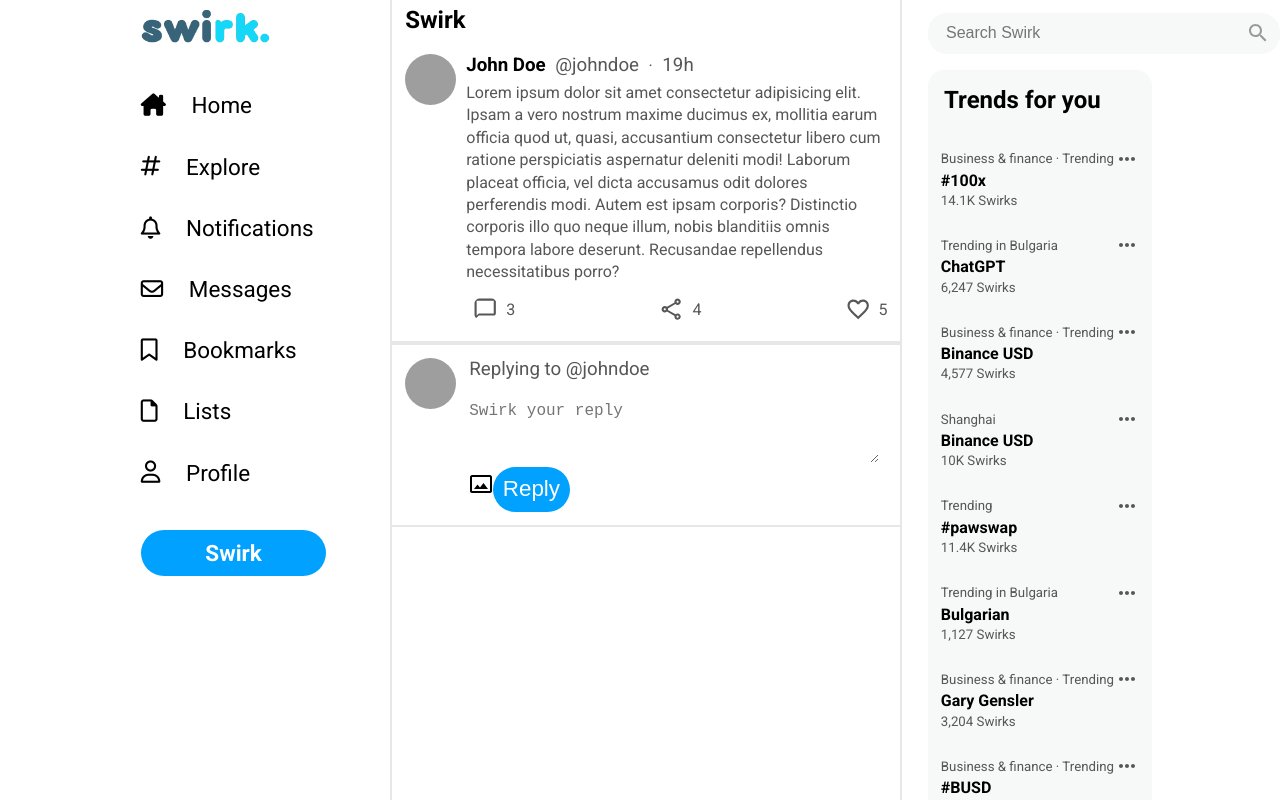
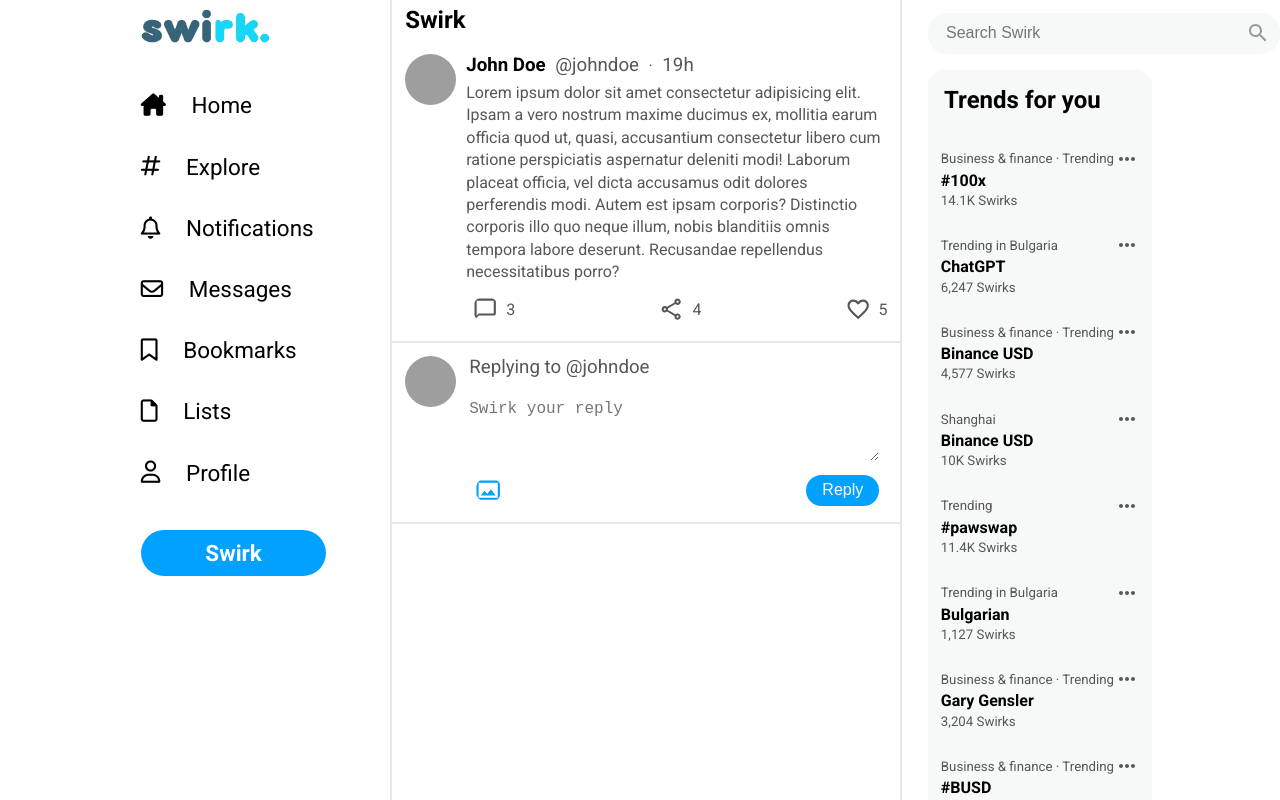
Before and after one commit to ZahariCheyrekov/swirk, a React (Create React App) app in the folder client/: page /1/1 in a window 1280 px wide. Shown: the top 800 px of the page. Built offline with nearby package versions, Linux system fonts and the light colour scheme; grey boxes are pictures that could not be loaded; the HTML template or start-up script is replaced by a standard one.

Commit message:
Add reply actions style

```diff
--- a/client/src/features/post/components/PostDetails.scss
+++ b/client/src/features/post/components/PostDetails.scss
@@ -48,10 +48,7 @@
 .article__reply {
   display: flex;
   padding: 0.8rem;
-
-  border: 2px solid $gray-hover-color;
-  border-left: none;
-  border-right: none;
+  border-bottom: 2px solid $gray-hover-color;
 
   .wrapper__img {
     width: 3.2rem;
@@ -76,6 +73,7 @@
 
 .form__reply {
   width: 100%;
+  margin-bottom: 0.4rem;
 
   .textarea__reply {
     width: 100%;
@@ -90,3 +88,27 @@
     resize: vertical;
   }
 }
+
+.span__actions {
+  display: flex;
+  align-items: center;
+  justify-content: space-between;
+
+  .photo__icon {
+    padding: 0.4rem;
+    font-size: 2.4rem;
+    border-radius: 50%;
+
+    cursor: pointer;
+    color: $sky-blue-color;
+
+    &:hover {
+      background-color: $comment-blue-color;
+    }
+  }
+
+  .button__element {
+    font-size: 1rem;
+    padding: 0.4rem 1rem;
+  }
+}
```
